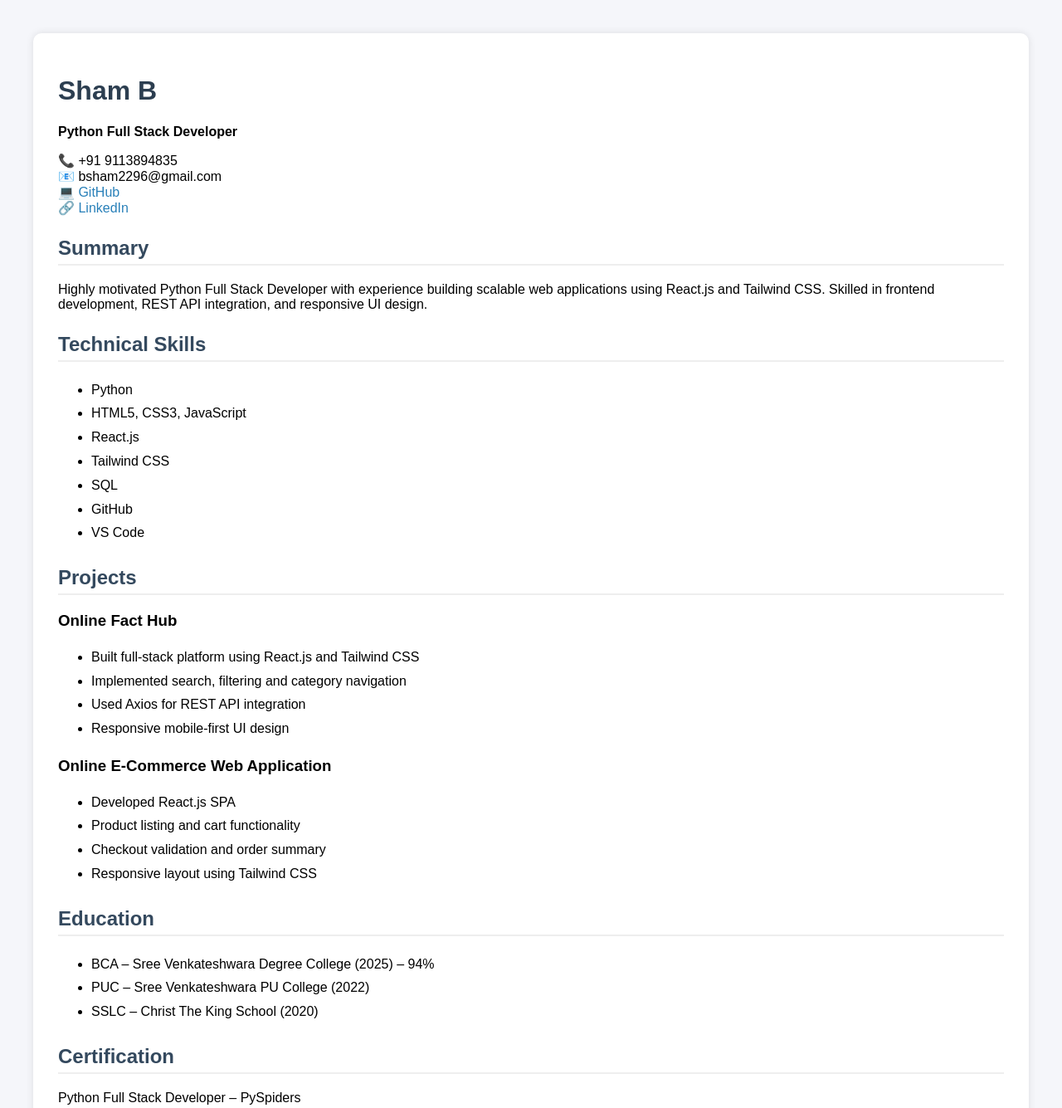
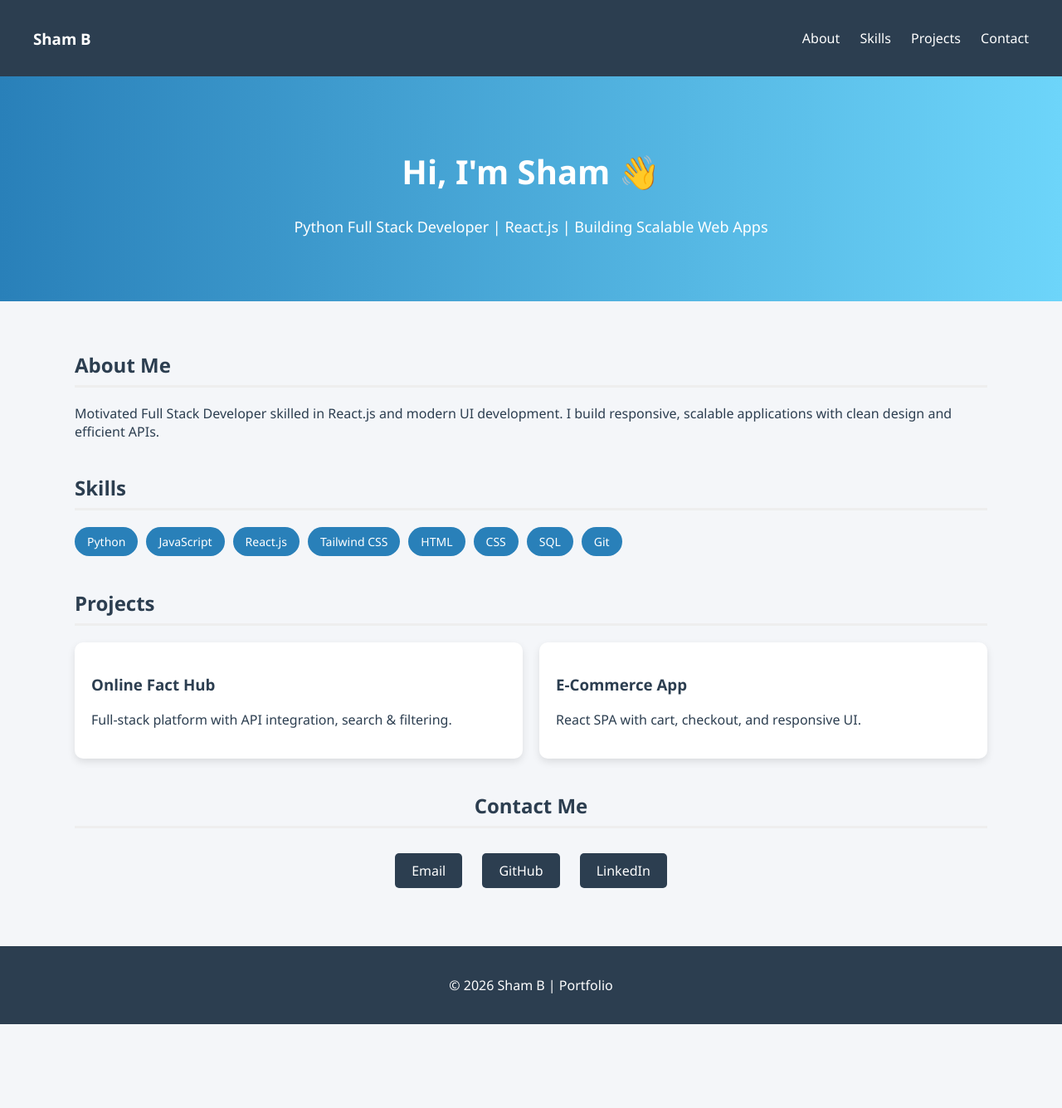
Before and after one commit to bsham-sketch/Sham-coder.github.io, a plain HTML site: page index.html in a window 1280 px wide. Shown: the whole page at 83% size. After the commit the page ends 1234 px from the top, so only its background shows below. Drawn offline with Linux system fonts and the light colour scheme.

Commit message:
Refactor index.html for better structure and styling
Updated HTML structure and styling for improved layout and design consistency.

```diff
--- a/index.html
+++ b/index.html
@@ -1,44 +1,125 @@
 <!DOCTYPE html>
-<html>
+<html lang="en">
 <head>
+<meta charset="UTF-8">
+<meta name="viewport" content="width=device-width, initial-scale=1.0">
 <title>Sham B | Portfolio</title>
-<meta name="viewport" content="width=device-width, initial-scale=1">
 
 <style>
+
 body{
-font-family: Arial, sans-serif;
-margin:40px;
-background:#f5f6fa;
+    margin:0;
+    font-family: 'Segoe UI', sans-serif;
+    background:#f4f6f9;
+    color:#2c3e50;
 }
 
-.container{
-background:white;
-padding:30px;
-border-radius:10px;
-box-shadow:0 0 10px rgba(0,0,0,0.1);
+/* NAVBAR */
+nav{
+    background:#2c3e50;
+    color:white;
+    padding:15px 40px;
+    display:flex;
+    justify-content:space-between;
+    align-items:center;
 }
 
-h1{
-color:#2c3e50;
+nav a{
+    color:white;
+    margin-left:20px;
+    text-decoration:none;
+}
+
+/* HERO */
+.hero{
+    text-align:center;
+    padding:60px 20px;
+    background:linear-gradient(to right,#2980b9,#6dd5fa);
+    color:white;
+}
+
+.hero h1{
+    font-size:40px;
+}
+
+.hero p{
+    font-size:18px;
+}
+
+/* CONTAINER */
+.container{
+    max-width:1100px;
+    margin:auto;
+    padding:20px;
+}
+
+/* SECTION */
+.section{
+    margin-top:40px;
 }
 
 h2{
-color:#34495e;
-border-bottom:2px solid #eee;
-padding-bottom:5px;
+    border-bottom:3px solid #eee;
+    padding-bottom:8px;
 }
 
-.section{
-margin-top:25px;
+/* SKILLS */
+.skills{
+    display:flex;
+    flex-wrap:wrap;
+    gap:10px;
 }
 
-ul{
-line-height:1.8;
+.skill{
+    background:#2980b9;
+    color:white;
+    padding:8px 15px;
+    border-radius:20px;
+    font-size:14px;
 }
 
-a{
-color:#2980b9;
-text-decoration:none;
+/* PROJECTS */
+.projects{
+    display:grid;
+    grid-template-columns:repeat(auto-fit,minmax(250px,1fr));
+    gap:20px;
+}
+
+.card{
+    background:white;
+    padding:20px;
+    border-radius:10px;
+    box-shadow:0 4px 10px rgba(0,0,0,0.1);
+    transition:0.3s;
+}
+
+.card:hover{
+    transform:translateY(-5px);
+}
+
+/* CONTACT */
+.contact{
+    text-align:center;
+    margin-top:40px;
+}
+
+.contact a{
+    display:inline-block;
+    margin:10px;
+    padding:10px 20px;
+    background:#2c3e50;
+    color:white;
+    border-radius:5px;
+    text-decoration:none;
+}
+
+/* FOOTER */
+footer{
+    text-align:center;
+    padding:20px;
+    background:#2c3e50;
+    color:white;
+    margin-top:40px;
 }
 
 </style>
@@ -46,76 +127,82 @@ text-decoration:none;
 
 <body>
 
+<!-- NAVBAR -->
+<nav>
+    <h3>Sham B</h3>
+    <div>
+        <a href="#about">About</a>
+        <a href="#skills">Skills</a>
+        <a href="#projects">Projects</a>
+        <a href="#contact">Contact</a>
+    </div>
+</nav>
+
+<!-- HERO -->
+<div class="hero">
+    <h1>Hi, I'm Sham 👋</h1>
+    <p>Python Full Stack Developer | React.js | Building Scalable Web Apps</p>
+</div>
+
 <div class="container">
 
-<h1>Sham B</h1>
-<p><b>Python Full Stack Developer</b></p>
-
+<!-- ABOUT -->
+<div class="section" id="about">
+<h2>About Me</h2>
 <p>
-📞 +91 9113894835 <br>
-📧 bsham2296@gmail.com <br>
-💻 <a href="https://github.com/Sham-coder">GitHub</a> <br>
-🔗 <a href="https://www.linkedin.com/in/sham-b-4b2558373/">LinkedIn</a>
-</p>
-
-<div class="section">
-<h2>Summary</h2>
-<p>
-Highly motivated Python Full Stack Developer with experience building scalable web applications
-using React.js and Tailwind CSS. Skilled in frontend development, REST API integration,
-and responsive UI design.
+Motivated Full Stack Developer skilled in React.js and modern UI development.
+I build responsive, scalable applications with clean design and efficient APIs.
 </p>
 </div>
 
-<div class="section">
-<h2>Technical Skills</h2>
-<ul>
-<li>Python</li>
-<li>HTML5, CSS3, JavaScript</li>
-<li>React.js</li>
-<li>Tailwind CSS</li>
-<li>SQL</li>
-<li>GitHub</li>
-<li>VS Code</li>
-</ul>
+<!-- SKILLS -->
+<div class="section" id="skills">
+<h2>Skills</h2>
+<div class="skills">
+<span class="skill">Python</span>
+<span class="skill">JavaScript</span>
+<span class="skill">React.js</span>
+<span class="skill">Tailwind CSS</span>
+<span class="skill">HTML</span>
+<span class="skill">CSS</span>
+<span class="skill">SQL</span>
+<span class="skill">Git</span>
+</div>
 </div>
 
-<div class="section">
+<!-- PROJECTS -->
+<div class="section" id="projects">
 <h2>Projects</h2>
 
+<div class="projects">
+
+<div class="card">
 <h3>Online Fact Hub</h3>
-<ul>
-<li>Built full-stack platform using React.js and Tailwind CSS</li>
-<li>Implemented search, filtering and category navigation</li>
-<li>Used Axios for REST API integration</li>
-<li>Responsive mobile-first UI design</li>
-</ul>
+<p>Full-stack platform with API integration, search & filtering.</p>
+</div>
 
-<h3>Online E-Commerce Web Application</h3>
-<ul>
-<li>Developed React.js SPA</li>
-<li>Product listing and cart functionality</li>
-<li>Checkout validation and order summary</li>
-<li>Responsive layout using Tailwind CSS</li>
-</ul>
+<div class="card">
+<h3>E-Commerce App</h3>
+<p>React SPA with cart, checkout, and responsive UI.</p>
+</div>
 
 </div>
-
-<div class="section">
-<h2>Education</h2>
-<ul>
-<li>BCA – Sree Venkateshwara Degree College (2025) – 94%</li>
-<li>PUC – Sree Venkateshwara PU College (2022)</li>
-<li>SSLC – Christ The King School (2020)</li>
-</ul>
 </div>
 
-<div class="section">
-<h2>Certification</h2>
-<p>Python Full Stack Developer – PySpiders</p>
+<!-- CONTACT -->
+<div class="section contact" id="contact">
+<h2>Contact Me</h2>
+<a href="mailto:bsham2296@gmail.com">Email</a>
+<a href="https://github.com/bsham-sketch">GitHub</a>
+<a href="https://linkedin.com">LinkedIn</a>
 </div>
 
 </div>
 
+<!-- FOOTER -->
+<footer>
+<p>© 2026 Sham B | Portfolio</p>
+</footer>
+
 </body>
 </html>
```
